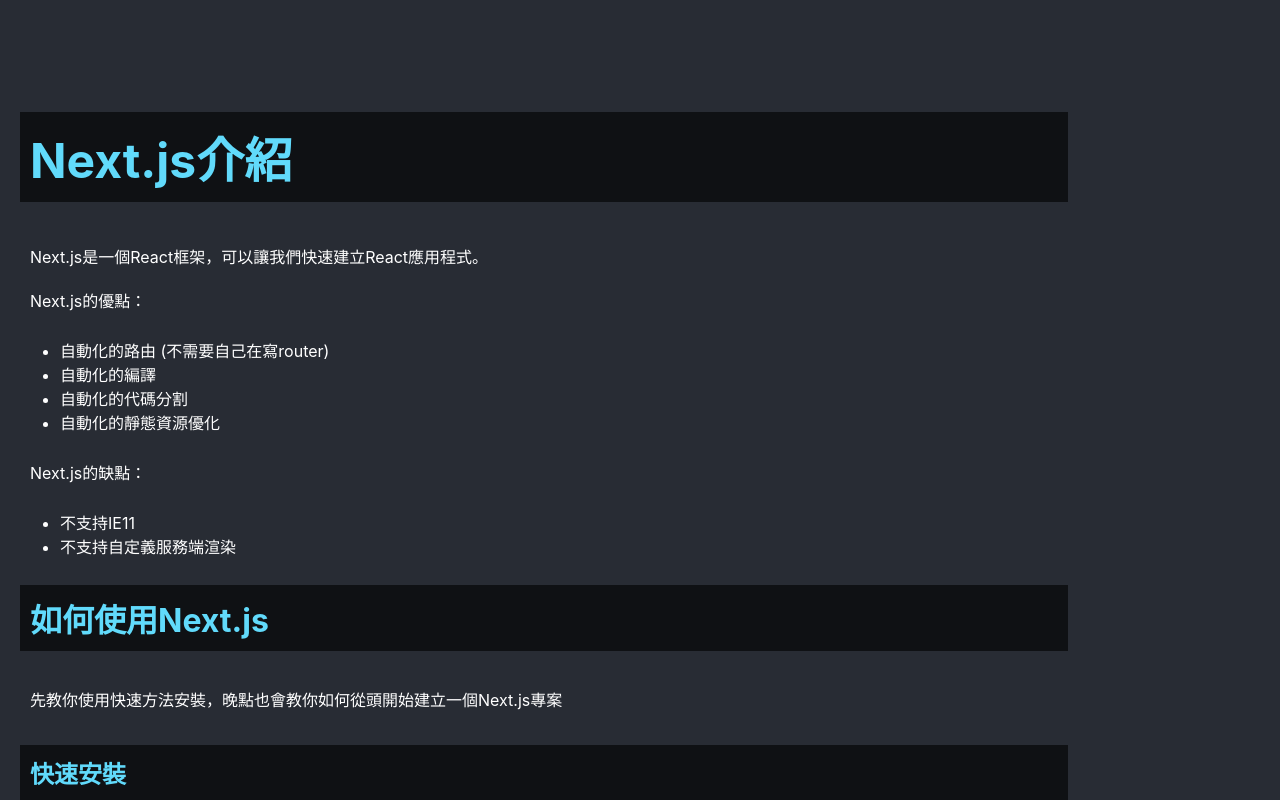
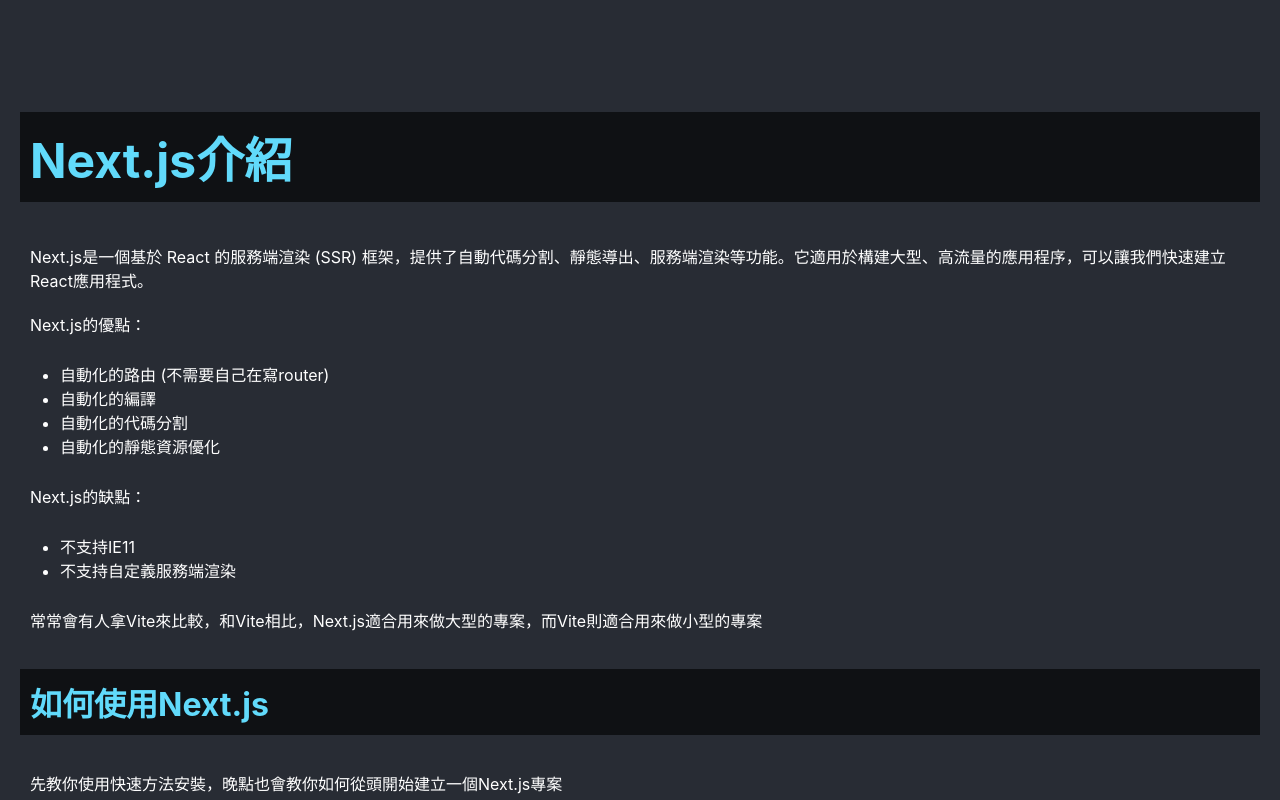
Before and after one commit to Bobo100/React-Next.js-Introduce, a Next.js app: page / in a window 1280 px wide. Shown: the top 800 px of the page. Built offline with nearby package versions, Linux system fonts and the light colour scheme.

Commit message:
Update index.tsx

```diff
--- a/pages/index.tsx
+++ b/pages/index.tsx
@@ -10,7 +10,7 @@
             </Head>
             <div>
                 <h1>Next.js介紹</h1>
-                <p>Next.js是一個React框架，可以讓我們快速建立React應用程式。</p>
+                <p>Next.js是一個基於 React 的服務端渲染 (SSR) 框架，提供了自動代碼分割、靜態導出、服務端渲染等功能。它適用於構建大型、高流量的應用程序，可以讓我們快速建立React應用程式。</p>
                 <p>Next.js的優點：</p>
                 <ul>
                     <li>自動化的路由 (不需要自己在寫router)</li>
@@ -24,6 +24,8 @@
                     <li>不支持IE11</li>
                     <li>不支持自定義服務端渲染</li>
                 </ul>
+
+                <p>常常會有人拿Vite來比較，和Vite相比，Next.js適合用來做大型的專案，而Vite則適合用來做小型的專案</p>
 
                 <h2>如何使用Next.js</h2>
                 <p>先教你使用快速方法安裝，晚點也會教你如何從頭開始建立一個Next.js專案</p>
```
